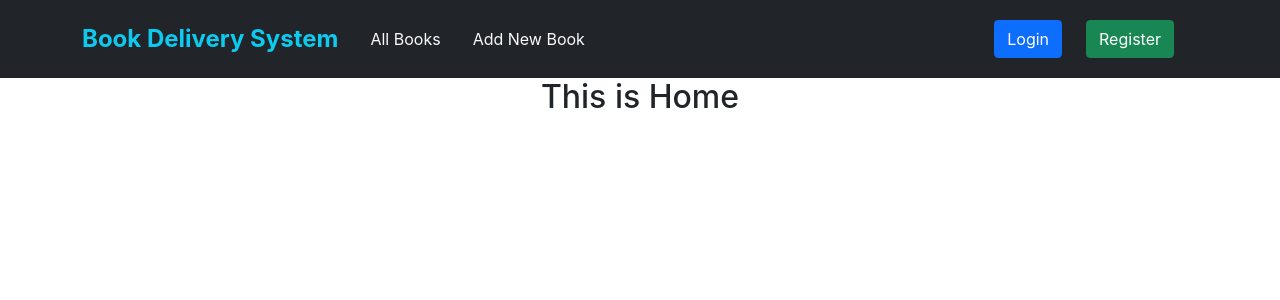
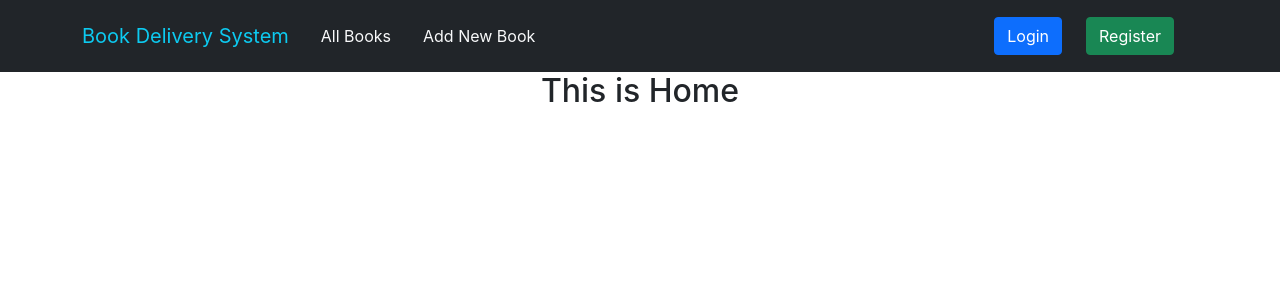
Before and after one commit to emonShimoul/book-delivery-system-react-client, a React (Create React App) app: page / in a window 1280 px wide. Shown: the top 300 px of the page. Built offline with nearby package versions, Linux system fonts and the light colour scheme; no server answers.

Commit message:
revert the style

```diff
--- a/src/components/Header/Header.js
+++ b/src/components/Header/Header.js
@@ -19,7 +19,7 @@ const Header = () => {
         <div>
             <Navbar className='py-3' bg="dark" expand="lg">
                 <Container>
-                    <Navbar.Brand><Link className='text-decoration-none text-info fw-bold fs-4' to="/">Book Delivery System</Link></Navbar.Brand>
+                    <Navbar.Brand><Link className='text-decoration-none text-info' to="/">Book Delivery System</Link></Navbar.Brand>
                     <Navbar.Toggle aria-controls="navbarScroll" />
                     <Navbar.Collapse id="navbarScroll">
                     <Nav
```
